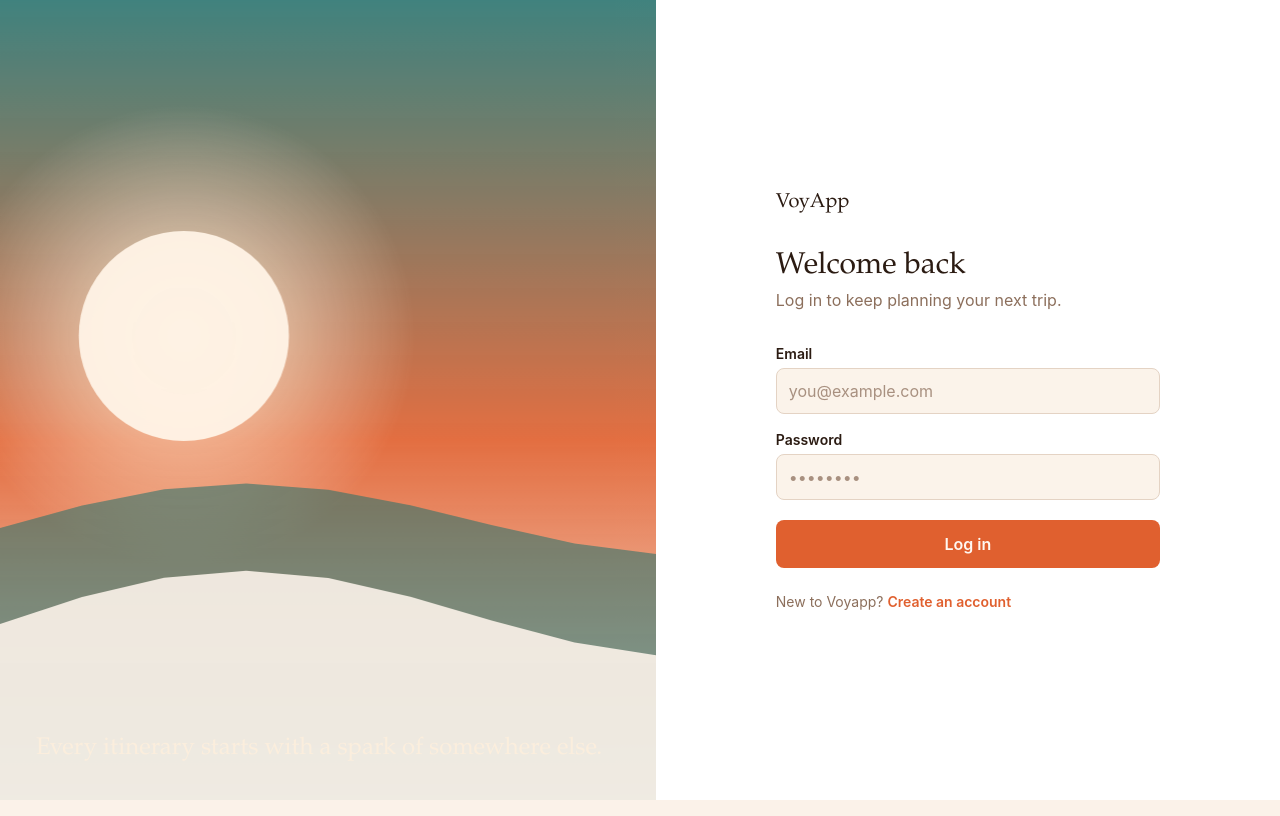
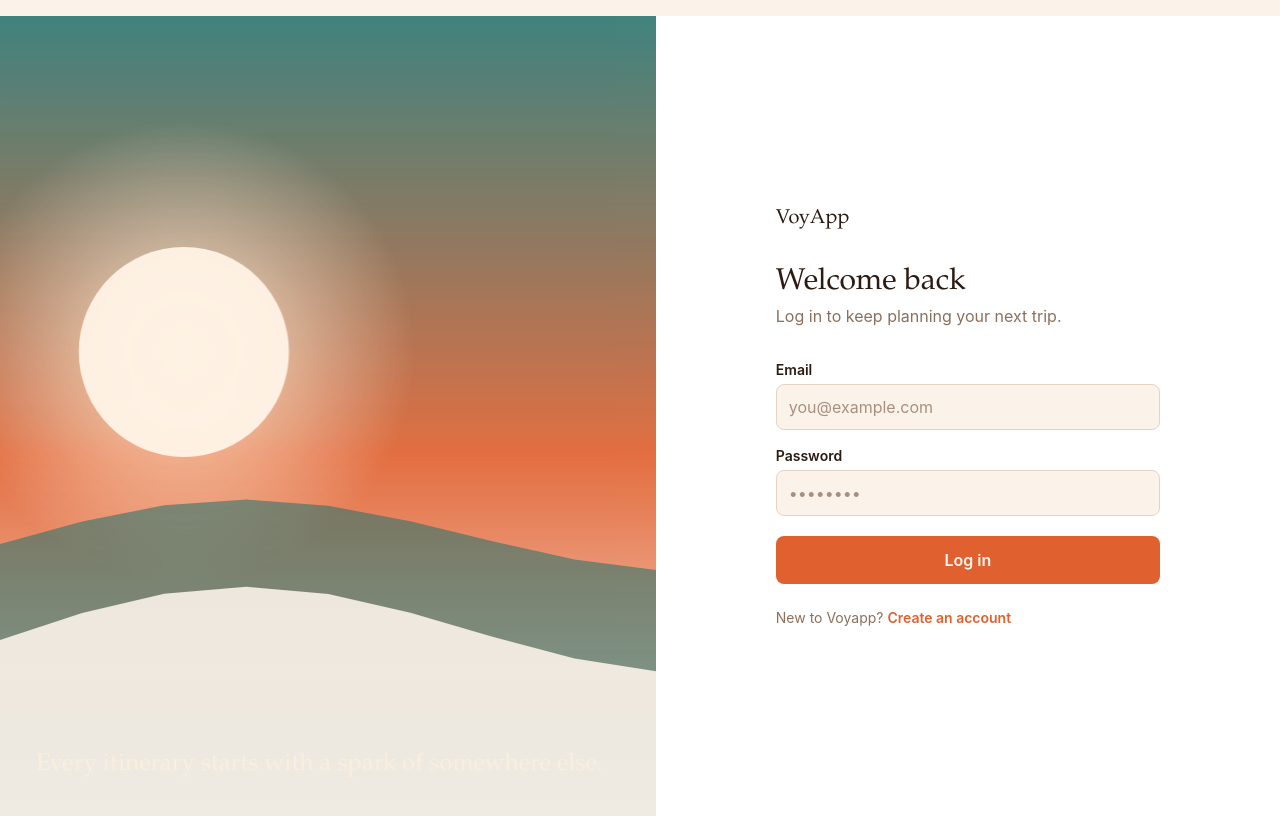
Before and after one commit to estebanzuniga/voyapp, a React (Vite) app in the folder frontend/: page /login in a window 1280 px wide. Built offline with nearby package versions, Linux system fonts and the light colour scheme; no server answers.

Commit message:
fix: restore top padding in body for consistent layout across devices

```diff
--- a/frontend/src/index.css
+++ b/frontend/src/index.css
@@ -17,5 +17,6 @@
 body {
   background: var(--color-bg);
   color: var(--color-ink);
+  padding-top: max(1rem, env(safe-area-inset-top));
   padding-bottom: env(safe-area-inset-bottom);
 }
```
